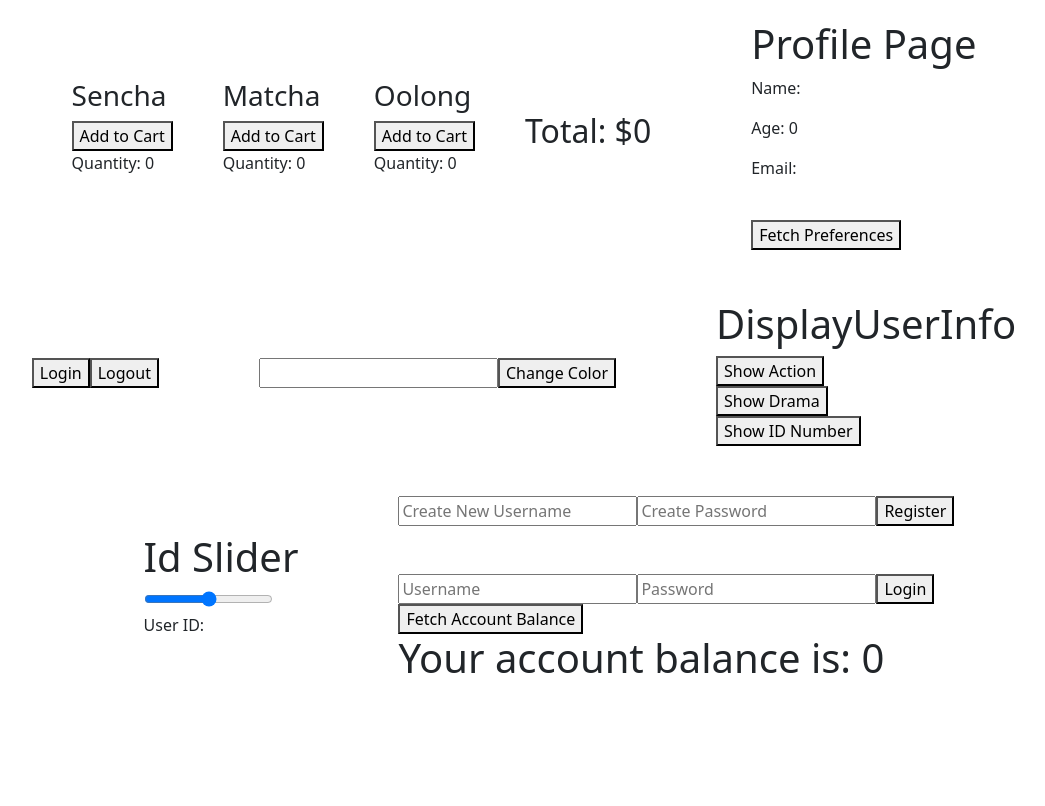
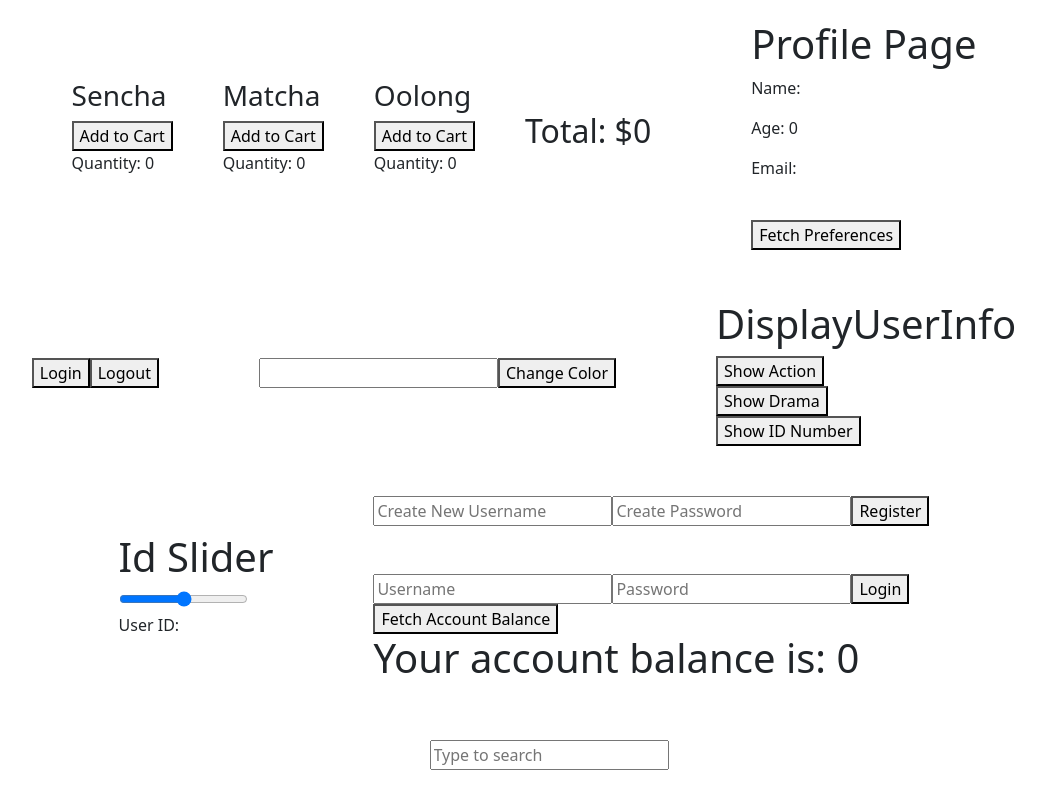
Before and after one commit to RamiLorca/game-project, a React (Vite) app: page / in a window 1280 px wide. Shown: the whole page, without its empty margins (91-1136 px from the left). Built offline with nearby package versions, Linux system fonts and the light colour scheme.

Commit message:
started building autocomplete search feature using lodash.debounce

```diff
--- a/package.json
+++ b/package.json
@@ -11,10 +11,13 @@
   },
   "dependencies": {
     "@reduxjs/toolkit": "^1.9.5",
+    "@types/lodash": "^4.14.197",
     "axios": "^1.5.0",
     "bootstrap": "^5.2.3",
     "chart.js": "^4.4.0",
     "dotenv": "^16.3.1",
+    "lodash": "^4.17.21",
+    "lodash.debounce": "^4.0.8",
     "react": "^18.2.0",
     "react-chartjs-2": "^5.2.0",
     "react-dom": "^18.2.0",
--- a/src/App.tsx
+++ b/src/App.tsx
@@ -11,6 +11,7 @@ import DisplayUserInfo from "./components/DisplayUserInfo";
 import IdSlider from "./components/IdSlider";
 import AccountBalance from "./components/AccountBalance.component";
 import './App.scss'
+import UsernameSearch from "./components/UsernameSearch";
 
 const App: React.FC = () => {
 
@@ -59,6 +60,10 @@ const App: React.FC = () => {
 
       <AccountBalance />
 
+      <br />
+
+      <UsernameSearch />
+
     </div>
   );
 }
--- /dev/null
+++ b/src/components/UsernameSearch.tsx
@@ -0,0 +1,53 @@
+import { useState, useCallback, ChangeEvent } from "react";
+import { getSearchSuggestions } from "../utilities/accountUtils";
+import { debounce } from "lodash";
+
+const UsernameSearch = () => {
+  const [inputValue, setInputValue] = useState("");
+  const [options, setOptions] = useState<string[]>([]);
+  const [loading, setLoading] = useState(false);
+
+  const handleInputChange = useCallback(
+    debounce((event: ChangeEvent<HTMLInputElement>) => {
+      const { value } = event.target;
+      setInputValue(value);
+      if (value) {
+        setLoading(true);
+        getSearchSuggestions(value)
+          .then((response: string[]) => {
+            setOptions(response);
+            setLoading(false);
+          })
+          .catch((error) => {
+            console.error("Error fetching search suggestions: ", error);
+            setLoading(false);
+          });
+      } else {
+        setOptions([]);
+      }
+    }, 500),
+    []
+  );
+
+  return (
+    <div>
+      <input
+        type="text"
+        value={inputValue}
+        onChange={handleInputChange}
+        placeholder="Type to search"
+      />
+
+      <div className="suggest-container">
+        <ul>
+          {loading && <li>Loading...</li>}
+          {options.map((value: string, index: number) => (
+            <li key={`${value}-${index}`}>{value}</li>
+          ))}
+        </ul>
+      </div>
+    </div>
+  );
+};
+
+export default UsernameSearch;
--- a/src/utilities/accountUtils.tsx
+++ b/src/utilities/accountUtils.tsx
@@ -56,3 +56,13 @@ export const register = async (username: string, password: string) => {
     throw new Error("Failed to register");
   }
 };
+
+export const getSearchSuggestions = (word: string) => {
+
+  return axios.get(`${API_BASE_URL}/usernames?title=${word}`)
+    .then((response) => response.data)
+    .catch((error) => {
+      console.error('Error fetching username suggestions: ', error);
+    });
+
+};
```
Also changed, not shown: src/features/usernames.tsx (added), 1 other file (tests, documents, lock files or other folders).
